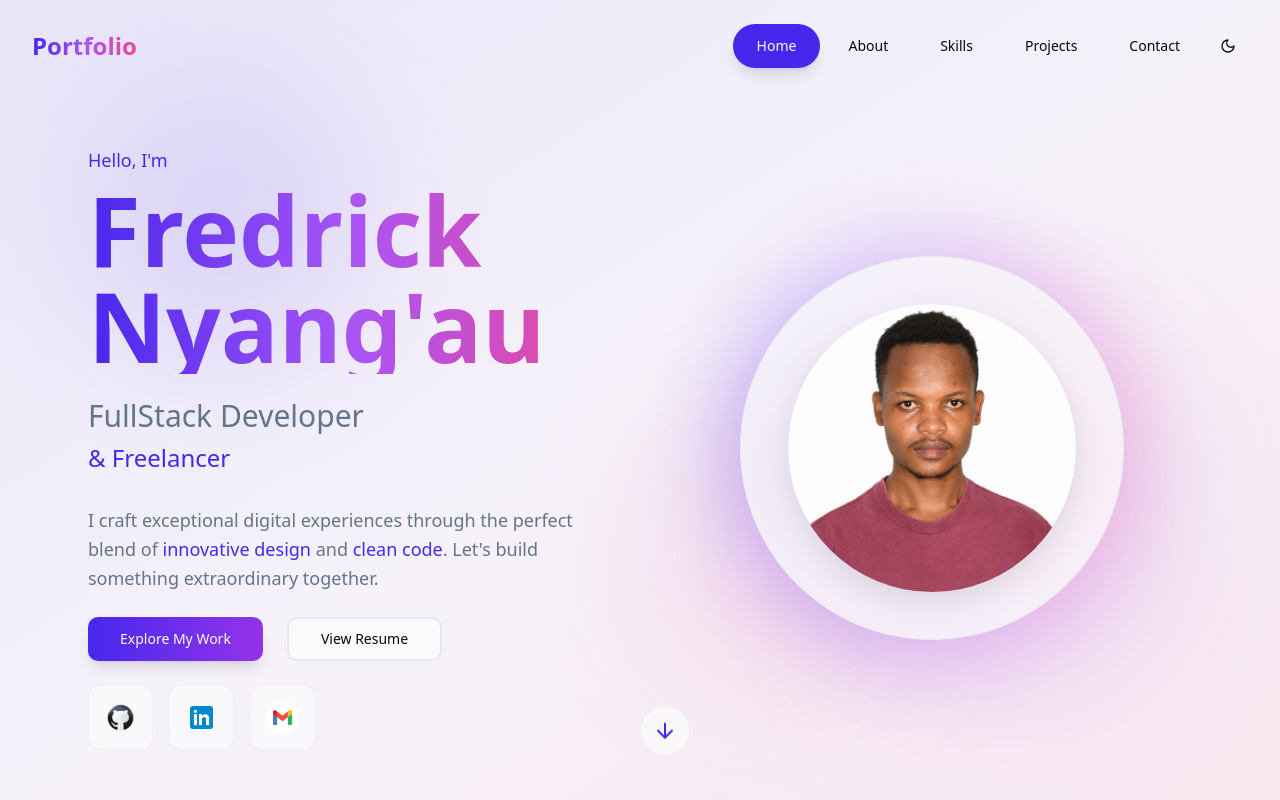
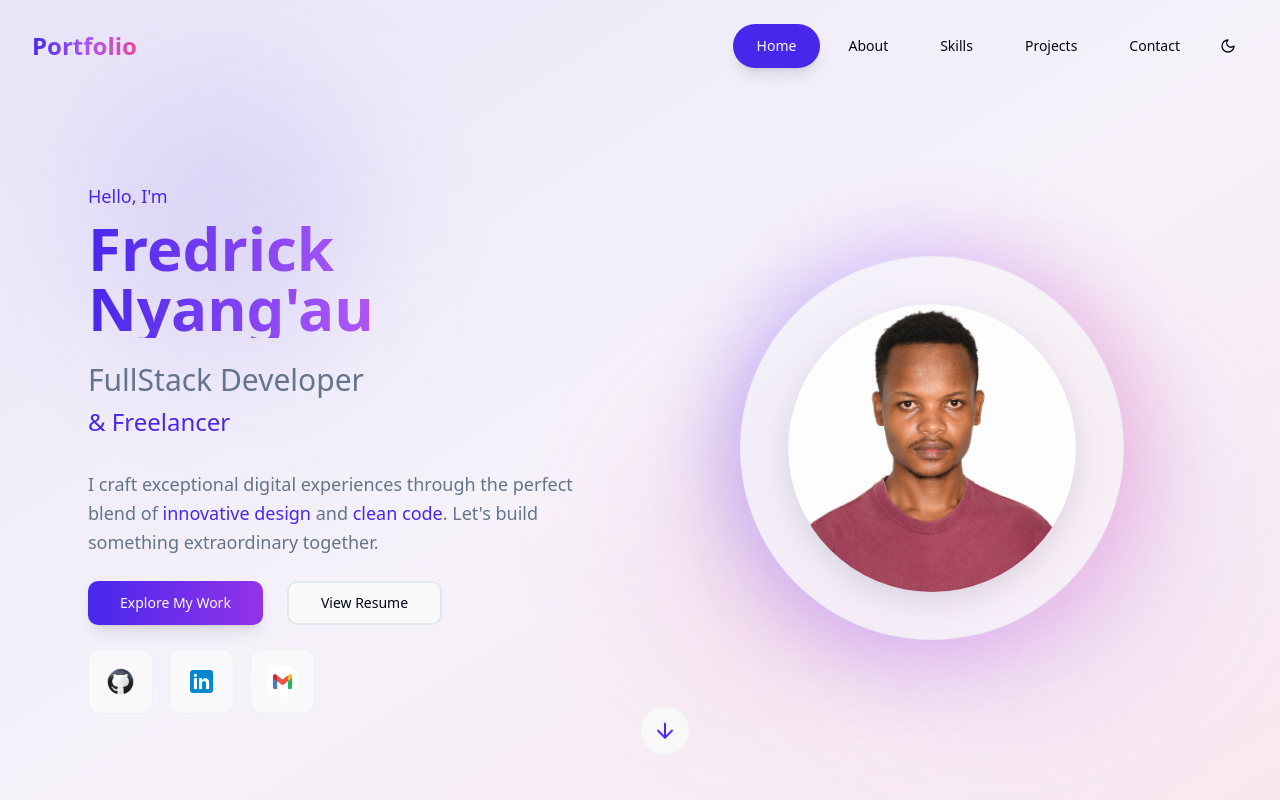
Before and after one commit to fredricknyangau/portfolio, a React (Vite) app: page / in a window 1280 px wide. Shown: the top 800 px of the page. Built offline with nearby package versions, Linux system fonts and the light colour scheme.

Commit message:
modified:   src/components/HeroSection.tsx

```diff
--- a/src/components/HeroSection.tsx
+++ b/src/components/HeroSection.tsx
@@ -45,7 +45,7 @@
                 <p className="text-lg font-medium text-primary mb-2">
                   Hello, I'm
                 </p>
-                <h1 className="text-6xl md:text-8xl font-bold mb-4 gradient-text leading-tight">
+                <h1 className="text-4xl md:text-6xl font-bold mb-4 gradient-text leading-tight">
                   Fredrick Nyang'au
                 </h1>
               </div>
```
